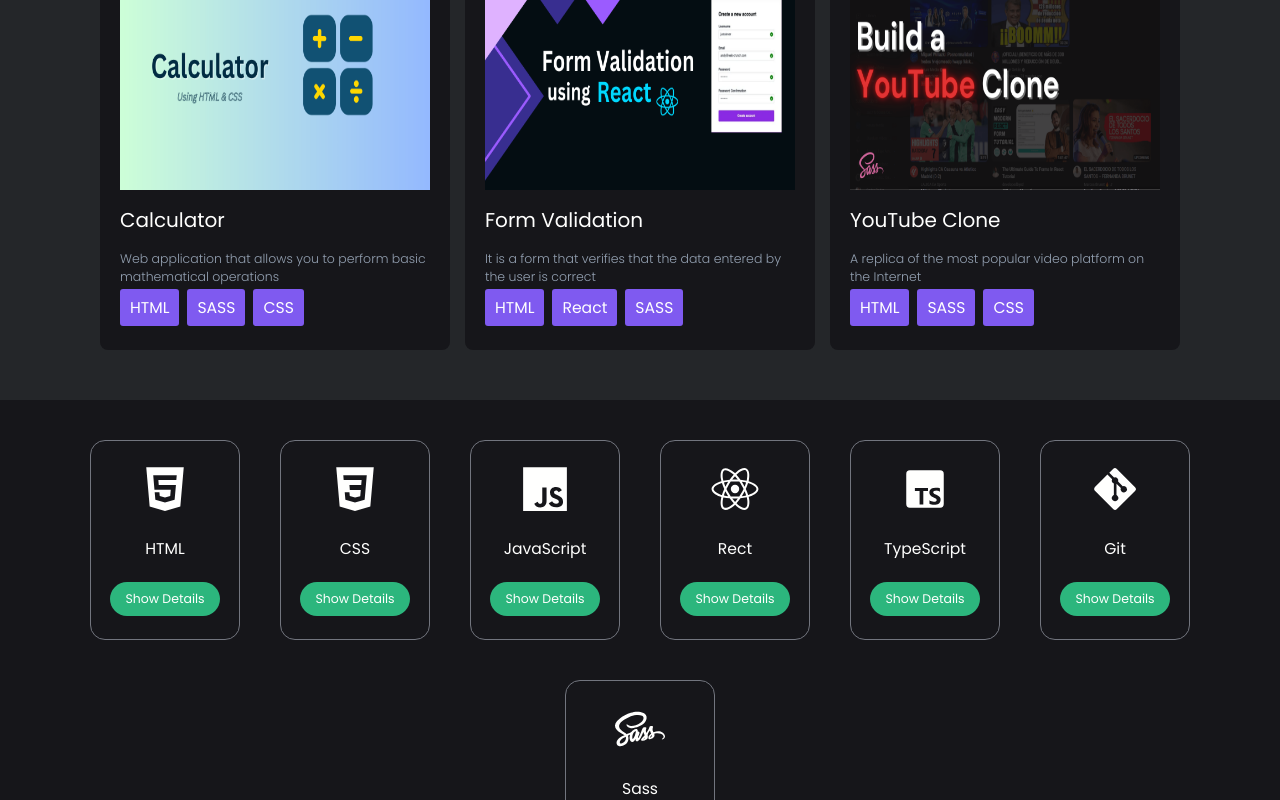
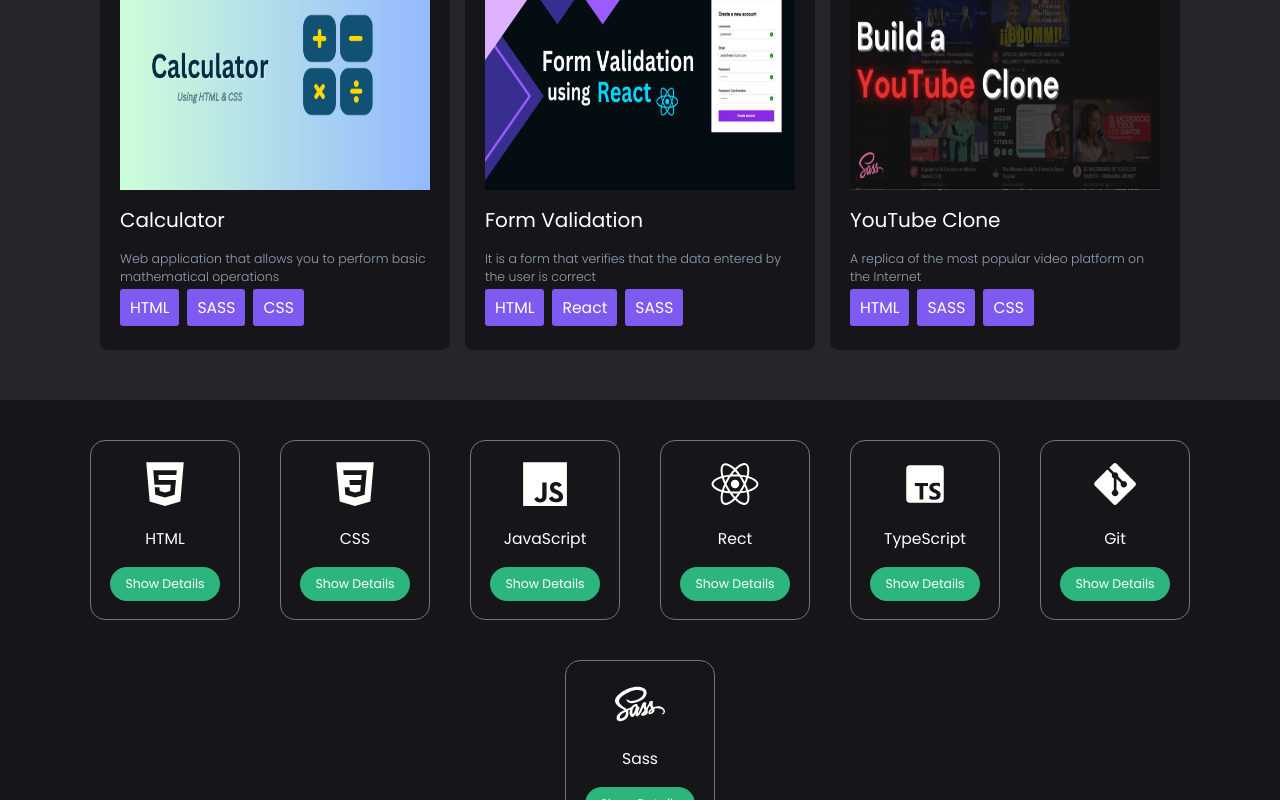
Before and after one commit to jonni595/portflolio, a React (Vite) app: page / in a window 1280 px wide. Shown: the part 1400-2200 px from the top of the page. Built offline with nearby package versions, Linux system fonts and the light colour scheme.

Commit message:
resize the card component

```diff
--- a/src/css/style.css
+++ b/src/css/style.css
@@ -220,7 +220,7 @@
 
 .skill__card {
   width: 150px;
-  height: 200px;
+  height: 180px;
   display: flex;
   flex-direction: column;
   align-items: center;
--- a/src/sass/components/_skills_card.scss
+++ b/src/sass/components/_skills_card.scss
@@ -1,7 +1,7 @@
 @use '../utils' as set;
 
 .skill__card {
-  @include set.dimensions(150px, 200px);
+  @include set.dimensions(150px, 180px);
   @include set.center-element(column, center, space-evenly);
   border-radius: 15px;
 	border: 1px solid set.$secondary;
```
